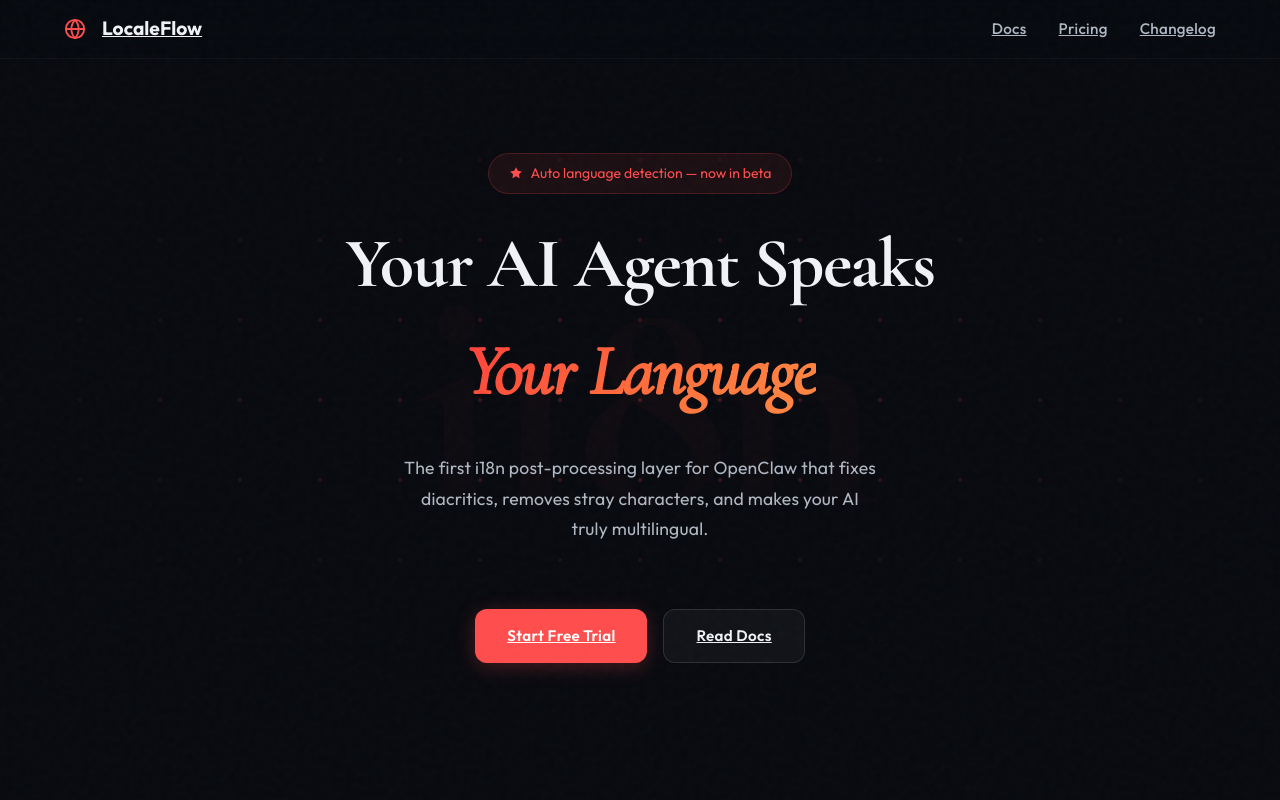
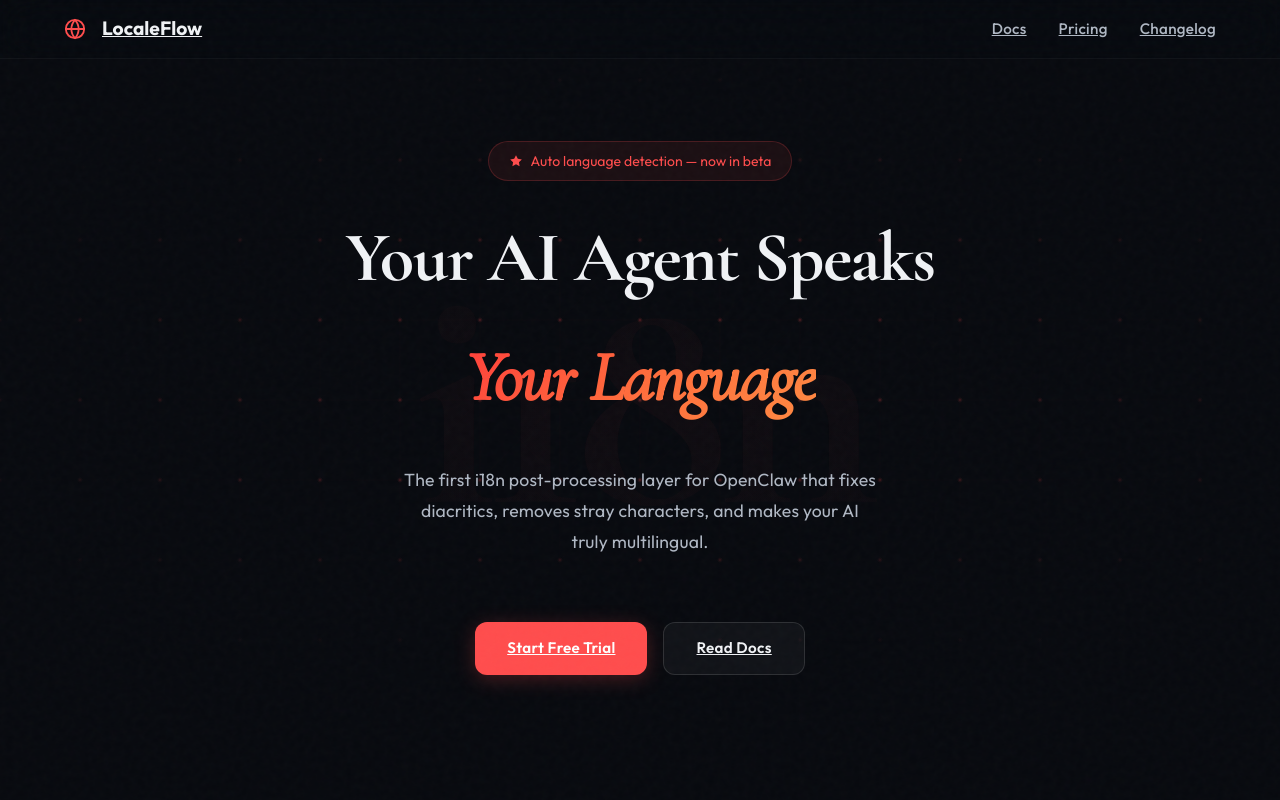
Before and after one commit to bloommediacorporation-lab/openclaw-i18n-skill, a plain HTML site: page index.html in a window 1280 px wide. Shown: the top 800 px of the page. Drawn offline with nearby package versions, Linux system fonts and the light colour scheme.

Commit message:
fix: h1 line-height 1.3→1.5, gap 0.1→0.15em, padding-bottom: 0.1em for italic descender room

```diff
--- a/style.css
+++ b/style.css
@@ -355,7 +355,7 @@
   font-family: var(--font-display);
   font-size: clamp(2rem, 5.5vw, 4.5rem);
   font-weight: 700;
-  line-height: 1.3;
+  line-height: 1.5;
   letter-spacing: -0.02em;
   margin-bottom: var(--space-6);
   color: var(--text-primary);
@@ -365,7 +365,8 @@
   display: flex;
   flex-direction: column;
   align-items: center;
-  gap: 0.1em;
+  gap: 0.15em;
+  padding-bottom: 0.1em;
 }
 
 .hero-highlight-wrap {
```
